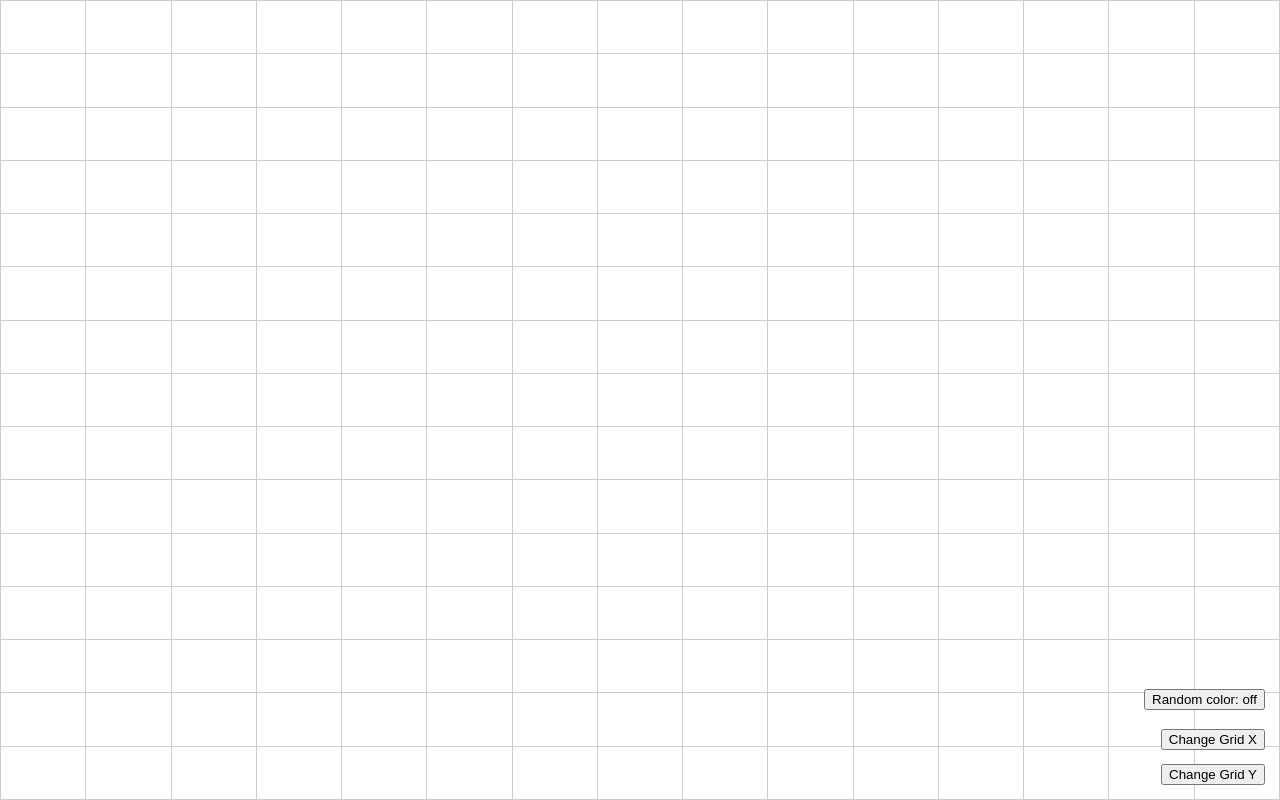
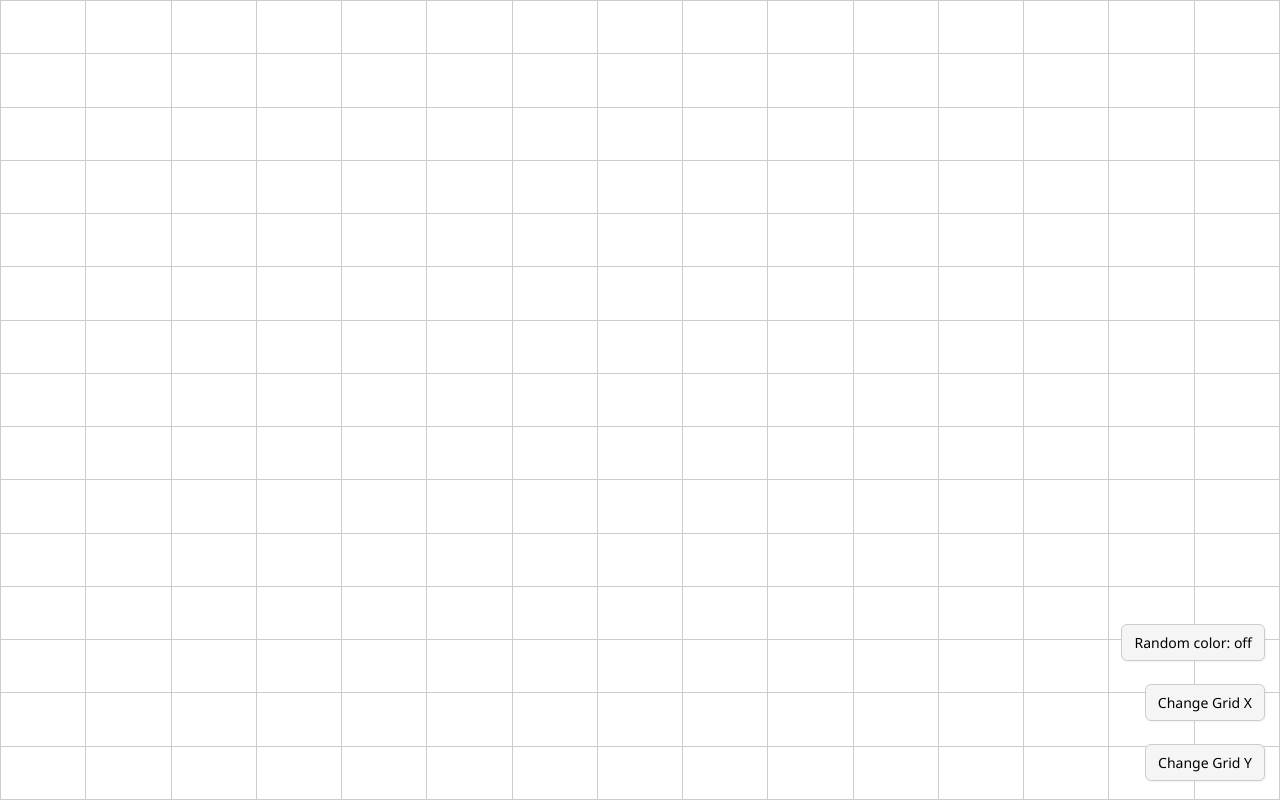
Before and after one commit to racheltindoy/etch-a-sketch, a plain HTML site: page index.html in a window 1280 px wide. Drawn offline with Linux system fonts and the light colour scheme.

Commit message:
fix: buttons design

```diff
--- a/script.js
+++ b/script.js
@@ -198,10 +198,7 @@ function fillGridBox(e) {
 	let bColor = generateRGBValue();
 	let width = x2-x1-1;
 	let height = y2-y1-1;
-
 	let isColored = colored;
-	console.log(isColored);
-
 
 	if(isColored) {
 		rColor = generateRGBValue();
@@ -296,20 +293,22 @@ function createYGridButton() {
 }
 
 
-
 let colored;
 if(!colored) {colored = false; }
-function toggleRandomColors() {
+
+function createRandomColorsButton() {
 	const buttonColor = document.createElement('button');
 	const colorOnOrOff = colored === false ? 'off' : 'on';
 	buttonColor.textContent = `Random color: ` + colorOnOrOff;
-
 	buttonColor.id = 'buttonColor';
 	body.appendChild(buttonColor);
+}
 
+function toggleRandomColors() {
+	const buttonColor = document.querySelector('#buttonColor');
 
 	buttonColor.addEventListener('click', (e) => {
-
+		e.stopPropagation();
 		if(colored === false) {
 			colored = true;
 			buttonColor.textContent = `Random color: ` + 'on';
@@ -323,10 +322,6 @@ function toggleRandomColors() {
 		}
 	});
 }
-
-toggleRandomColors();
-console.log(colored);
-
 
 
 let isDrawing = false;
@@ -350,7 +345,13 @@ body.addEventListener('mouseover', (e) => {
 	e.preventDefault();
 });
 
+body.addEventListener('drag', (e) => {
+	if(isDrawing) { fillGridBox(e); }
+	e.preventDefault();
+});
 
+createRandomColorsButton();
+toggleRandomColors();
 createXGridButton();
 createYGridButton();
 createGrids();
--- a/style.css
+++ b/style.css
@@ -7,9 +7,30 @@ body {height: 100%; padding: 0; margin: 0; position: relative; }
 #column {height: 100%; width: 100%; display: flex; justify-content: center; flex-direction: row; justify-content: space-between; align-content: stretch;}
 .column_grid {width: 1px; background-color: #ccc; }
 
+button {
+  padding: 8px 12px;
+  margin: 4px 0;
+  font-size: 14px;
+  font-family: 'Segoe UI', sans-serif;
+  background-color: #f5f5f5;
+  border: 1px solid #ccc;
+  border-radius: 6px;
+  cursor: pointer;
+  box-shadow: 1px 1px 2px rgba(0, 0, 0, 0.05);
+  transition: background-color 0.2s ease, transform 0.1s ease;
+}
 
-#buttonColor {position: absolute; bottom: 90px; right: 15px; z-index: 25;}
-#buttonX {position: absolute; bottom: 50px; right: 15px; z-index: 25;}
+button:hover {
+  background-color: #e0e0e0;
+}
+
+button:active {
+  transform: scale(0.97);
+  background-color: #d4d4d4;
+}
+
+#buttonColor {position: absolute; bottom: 135px; right: 15px; z-index: 25;}
+#buttonX {position: absolute; bottom: 75px; right: 15px; z-index: 25;}
 #buttonY {position: absolute; bottom: 15px; right: 15px; z-index: 25;}
 
 .pen {border-radius: 50px;}
```
